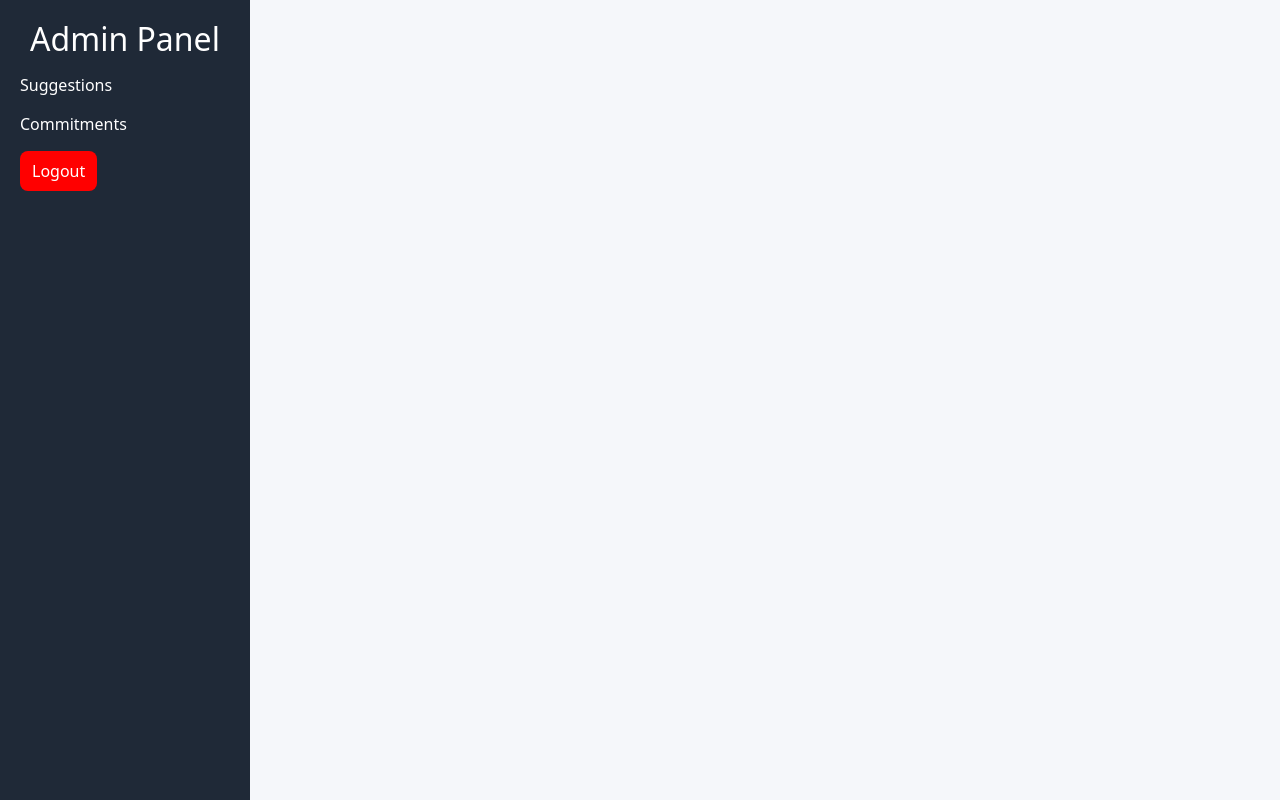
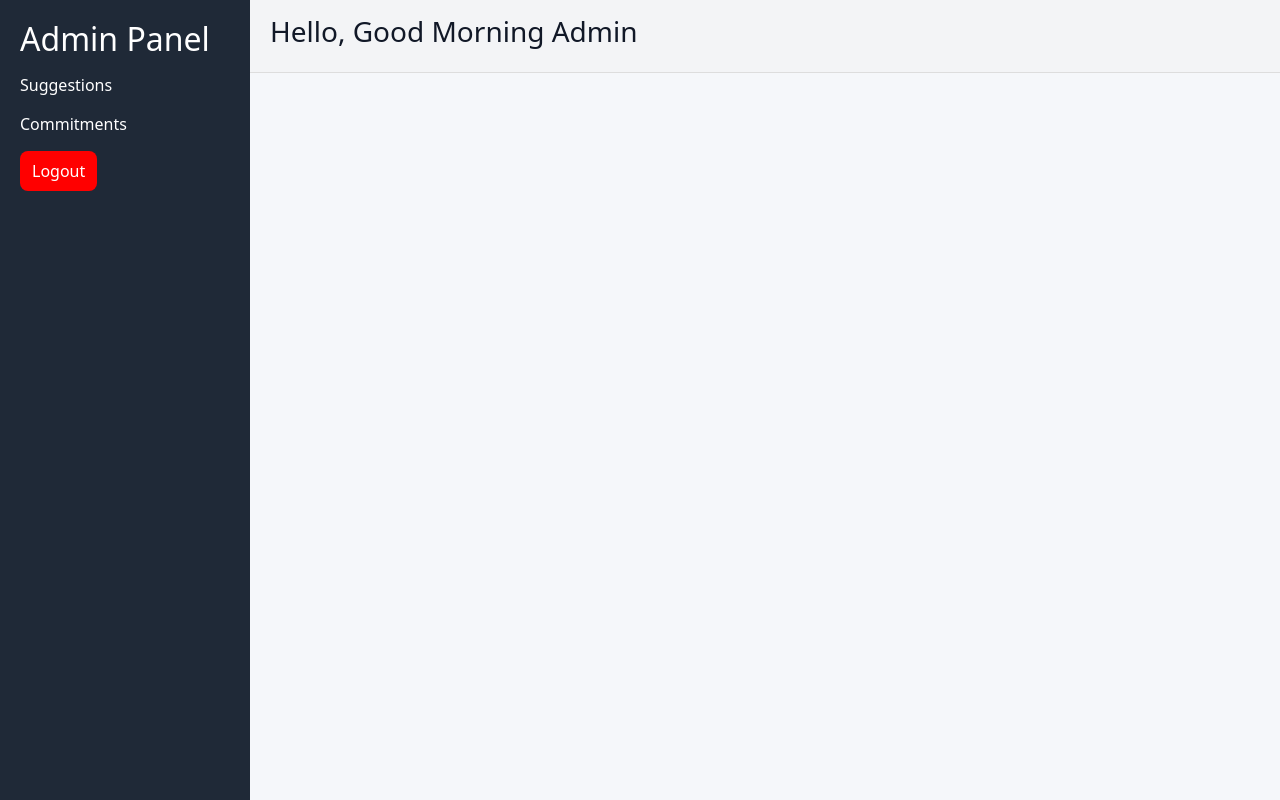
Before and after one commit to kapilraj10/elction, a React (Vite) app in the folder frontend/: page /admin in a window 1280 px wide. Built offline with nearby package versions, Linux system fonts and the light colour scheme; no server answers; the HTML template or start-up script is replaced by a standard one.

Commit message:
add a  admin dashbaod a navabr

```diff
--- a/frontend/src/App.jsx
+++ b/frontend/src/App.jsx
@@ -14,13 +14,14 @@ const App = () => {
       <Toaster position="top-right" />
       <Routes>
         <Route path="/" element={<Home />} />
-        <Route path="/commitment" element={<Commitment />} />
-        <Route path="/suggestions" element={<Suggestions />} />
         <Route path="/login" element={<Login />} />
-        <Route path="/admin" element={<Admin />} />
+        <Route path="/admin" element={<Admin />}>
+          <Route path="suggestions" element={<Suggestions />} />
+          <Route path="commitments" element={<Commitment />} />
+        </Route>
       </Routes>
     </Router>
   );
-}
+};
 
 export default App;
--- a/frontend/src/page/Admin/Admin.css
+++ b/frontend/src/page/Admin/Admin.css
@@ -3,15 +3,12 @@
   height: 100vh;
 }
 
+/* Sidebar */
 .admin-sidebar {
   width: 250px;
   background: #1f2937;
   color: white;
   padding: 20px;
-}
-
-.admin-sidebar h2 {
-  text-align: center;
 }
 
 .admin-sidebar ul {
@@ -36,7 +33,21 @@
   cursor: pointer;
 }
 
+
+.admin-content-wrapper {
+  flex: 1;
+  display: flex;
+  flex-direction: column;
+}
+
+
+.admin-topbar {
+  background: #f3f4f6;
+  padding: 15px 20px;
+  border-bottom: 1px solid #ddd;
+}
+
+
 .admin-content {
-  flex: 1;
   padding: 20px;
 }
--- a/frontend/src/page/Admin/Admin.jsx
+++ b/frontend/src/page/Admin/Admin.jsx
@@ -1,12 +1,12 @@
 import React from "react";
 import { Link, Outlet, useNavigate } from "react-router-dom";
-import "./Admin.css"; // create this file for styling
+import "./Admin.css";
 
 const Admin = () => {
   const navigate = useNavigate();
+  const adminName = "Admin"; // you can replace this dynamically later
 
   const handleLogout = () => {
-    // clear token or user data if you have any
     // localStorage.removeItem("token");
     navigate("/login");
   };
@@ -19,10 +19,10 @@ const Admin = () => {
 
         <ul>
           <li>
-            <Link to="/suggestions">Suggestions</Link>
+            <Link to="/admin/suggestions">Suggestions</Link>
           </li>
           <li>
-            <Link to="/commitment">Commitments</Link>
+            <Link to="/admin/commitments">Commitments</Link>
           </li>
           <li>
             <button className="logout-btn" onClick={handleLogout}>
@@ -32,9 +32,17 @@ const Admin = () => {
         </ul>
       </div>
 
-      {/* Main Content */}
-      <div className="admin-content">
-        <Outlet />
+      {/* Main Content Area */}
+      <div className="admin-content-wrapper">
+        {/* Top Navbar */}
+        <div className="admin-topbar">
+          <h3>Hello, Good Morning {adminName} </h3>
+        </div>
+
+        {/* Dynamic Content */}
+        <div className="admin-content">
+          <Outlet />
+        </div>
       </div>
     </div>
   );
```
